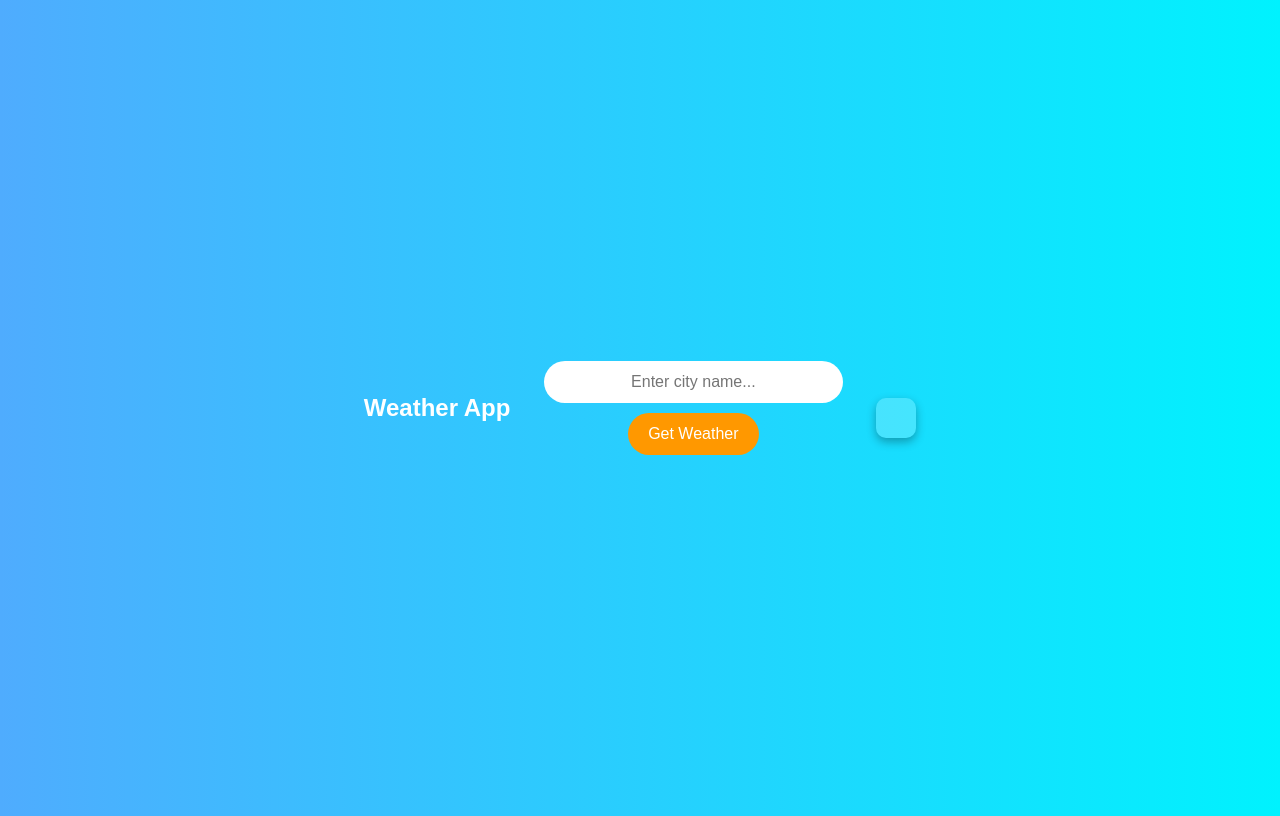
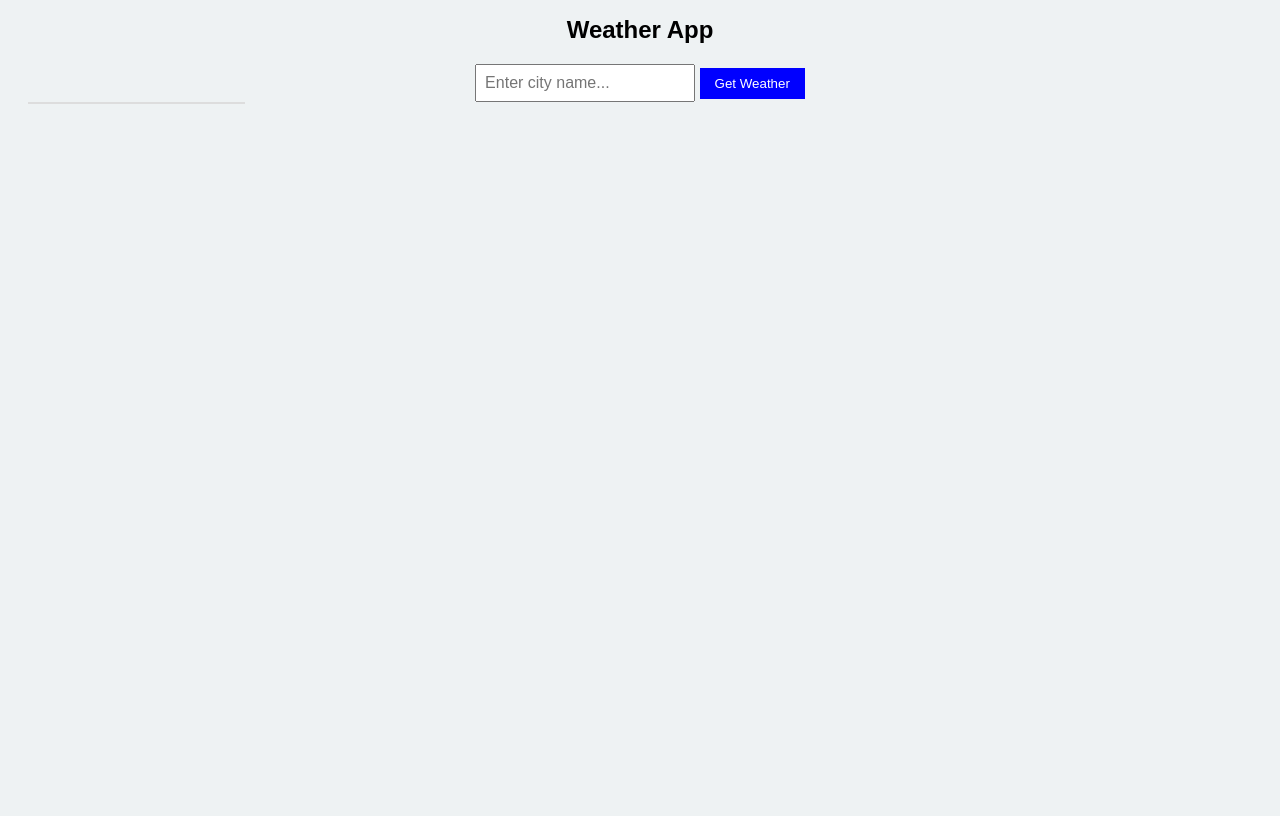
Before and after one commit to Badjedi04/weather-app, a plain HTML site: page index.html in a window 1280 px wide. Drawn offline with Linux system fonts and the light colour scheme.

Commit message:
Update style.css

```diff
--- a/style.css
+++ b/style.css
@@ -1,97 +1,56 @@
-/* General Styling */
 body {
-    font-family: 'Poppins', sans-serif;
+    font-family: Arial, sans-serif;
     text-align: center;
-    background: linear-gradient(to right, #4facfe, #00f2fe);
-    color: #fff;
-    height: 100vh;
-    display: flex;
-    justify-content: center;
-    align-items: center;
+    background: #eef2f3;
+    color: black;
 }
 
-/* Weather Container */
-.container {
-    background: rgba(255, 255, 255, 0.2);
-    padding: 30px;
-    border-radius: 15px;
-    box-shadow: 0px 4px 10px rgba(0, 0, 0, 0.2);
-    max-width: 400px;
-    width: 90%;
+h1 {
+    font-size: 24px;
 }
 
-/* Search Box */
-.search-box {
-    position: relative;
+.search-container {
+    margin: 20px;
 }
 
 input {
-    padding: 12px;
-    width: 75%;
-    border: none;
-    border-radius: 25px;
-    outline: none;
-    text-align: center;
+    padding: 8px;
+    width: 200px;
     font-size: 16px;
-    margin-bottom: 10px;
 }
 
 button {
-    padding: 12px 20px;
+    padding: 8px 15px;
+    background: blue;
+    color: white;
     border: none;
-    border-radius: 25px;
-    background: #ff9800;
-    color: white;
-    font-size: 16px;
     cursor: pointer;
-    transition: 0.3s;
 }
 
 button:hover {
-    background: #e68900;
+    background: darkblue;
 }
 
 /* Weather Display */
 #weatherResult {
     margin-top: 20px;
     font-size: 18px;
-    padding: 20px;
-    border-radius: 10px;
-    background: rgba(255, 255, 255, 0.2);
-    box-shadow: 0px 4px 10px rgba(0, 0, 0, 0.3);
 }
 
-h1 {
-    font-size: 24px;
-    font-weight: bold;
-}
-
-h2 {
-    margin-top: 10px;
-    font-size: 22px;
-}
-
-img {
-    margin-top: 10px;
-    width: 100px;
-}
-
-/* City Suggestions */
+/* Suggestions Dropdown */
 #suggestions {
     list-style: none;
     padding: 0;
     margin: 0;
     background: white;
     color: black;
-    border-radius: 5px;
-    box-shadow: 0px 4px 10px rgba(0, 0, 0, 0.2);
+    border: 1px solid #ddd;
     position: absolute;
-    width: 80%;
-    z-index: 1000;
+    width: 215px;
 }
 
 #suggestions li {
-    padding: 10px;
+    padding: 8px;
     cursor: pointer;
 }
 
```
